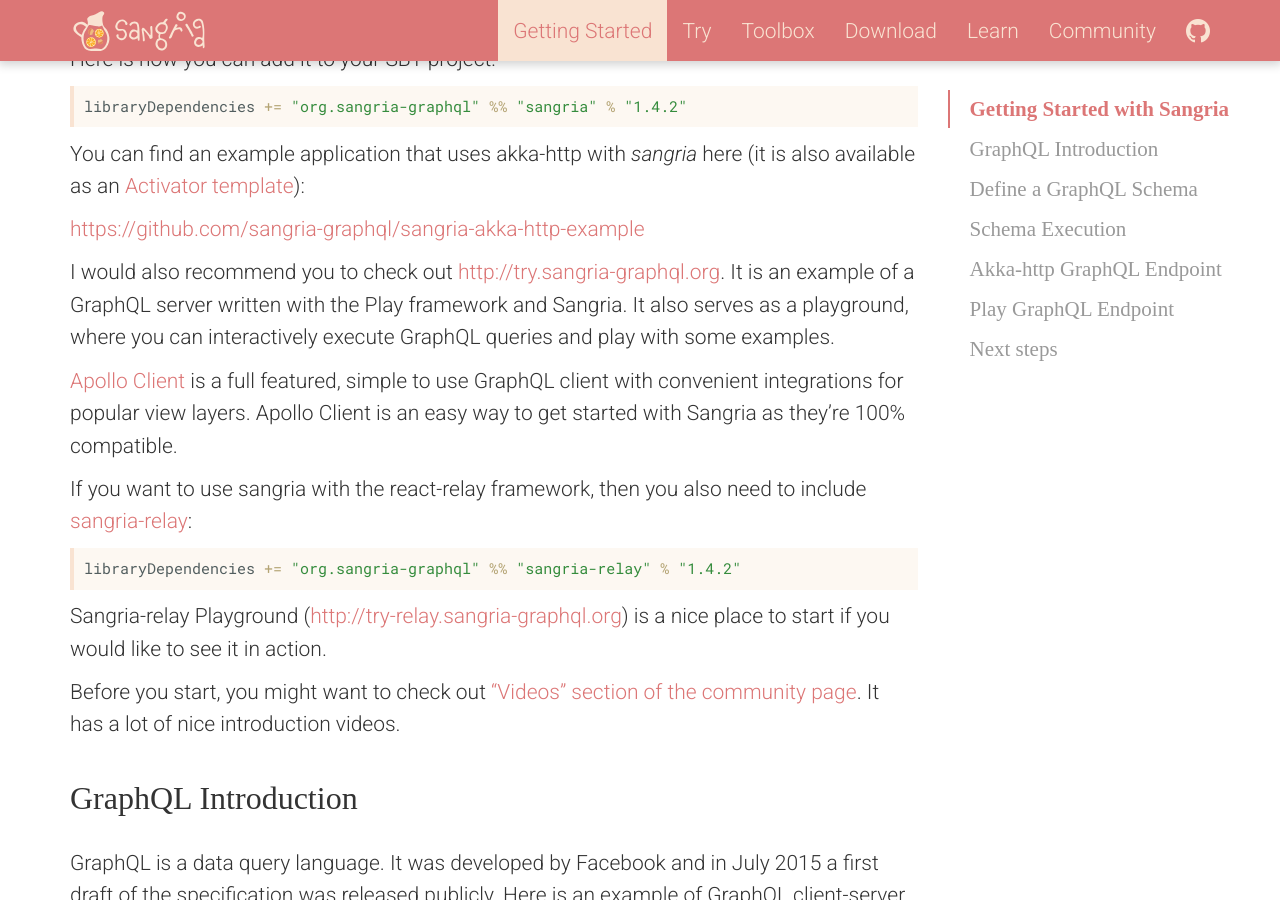
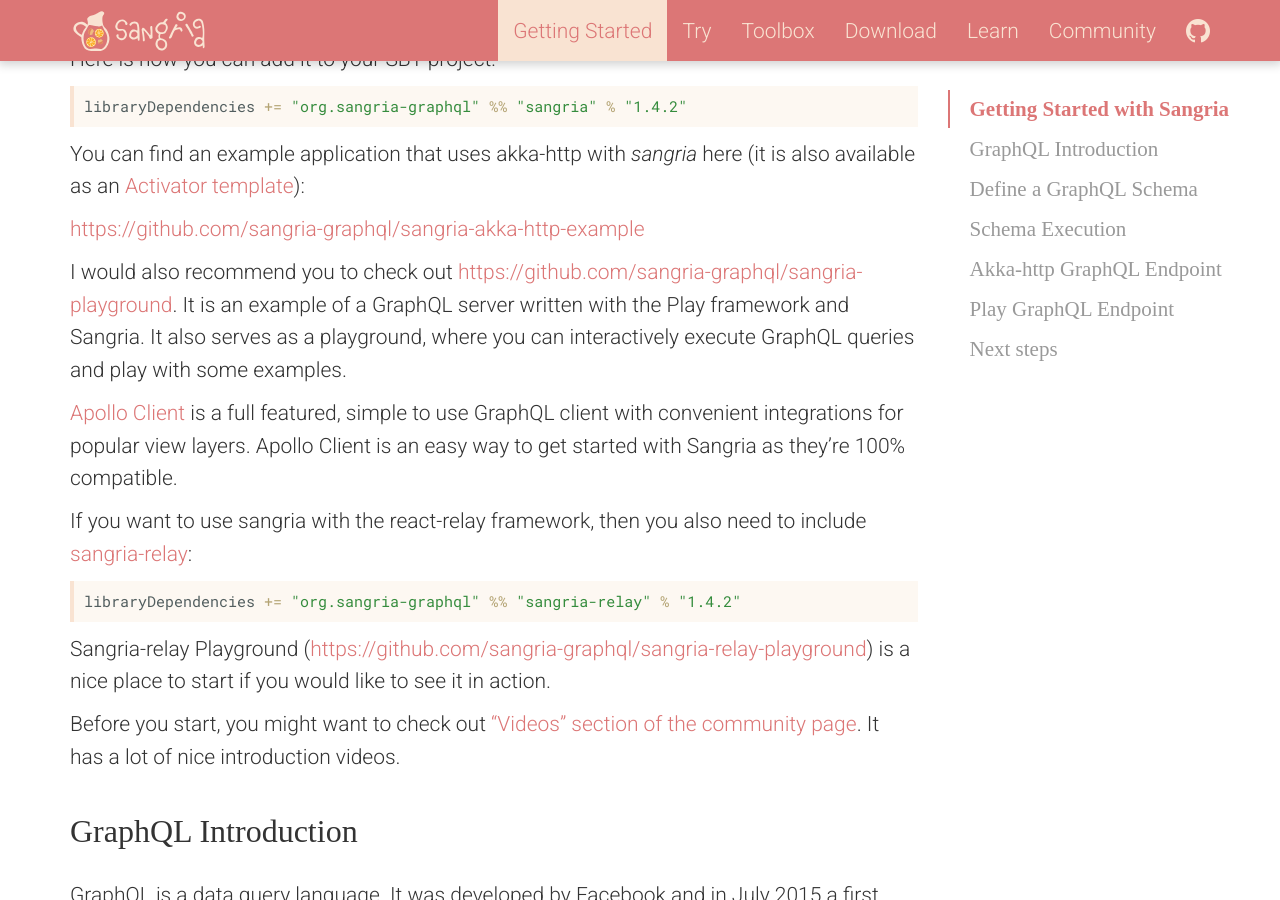
Before and after one commit to sangria-graphql/sangria-graphql.github.io, a Jekyll site: the page built from getting-started.md, in a window 1280 px wide and 900 px high, scrolled down 268 px. Built offline with Jekyll 4.4.1, drawn with Linux system fonts in a browser that asks for light colours; some of the changed lines change nothing that is shown; some of the changed text lies outside the part shown.

Commit message:
update links

```diff
--- a/_config.yml
+++ b/_config.yml
@@ -118,9 +118,9 @@
   akka-http-example:
     github: https://github.com/sangria-graphql/sangria-akka-http-example
     activator: https://www.typesafe.com/activator/template/sangria-akka-http-example
-  try: http://try.sangria-graphql.org
-  toolbox: http://toolbox.sangria-graphql.org
-  try-relay: http://try-relay.sangria-graphql.org
+  try: https://github.com/sangria-graphql/sangria-playground
+  toolbox: https://github.com/OlegIlyenko/graphql-toolbox
+  try-relay: https://github.com/sangria-graphql/sangria-relay-playground
   spec:
     errors: https://facebook.github.io/graphql/#sec-Errors
 
```
